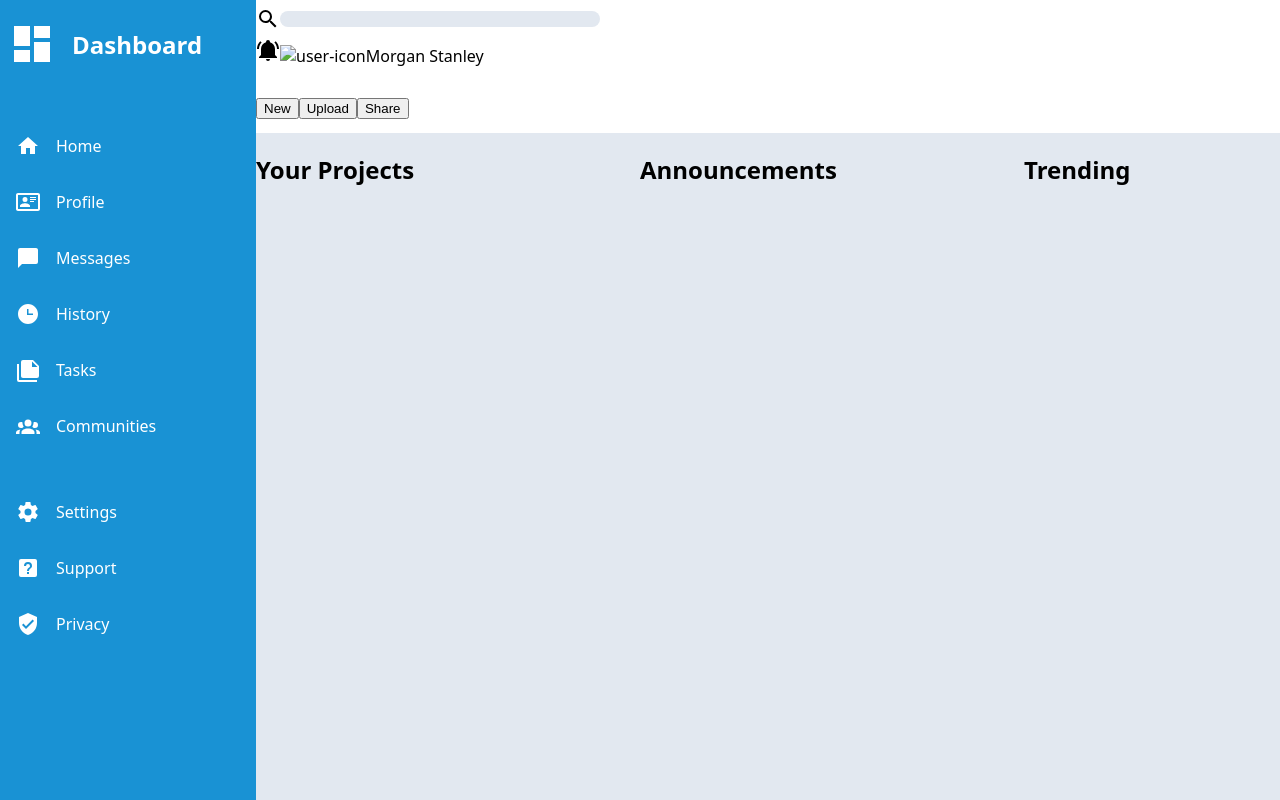
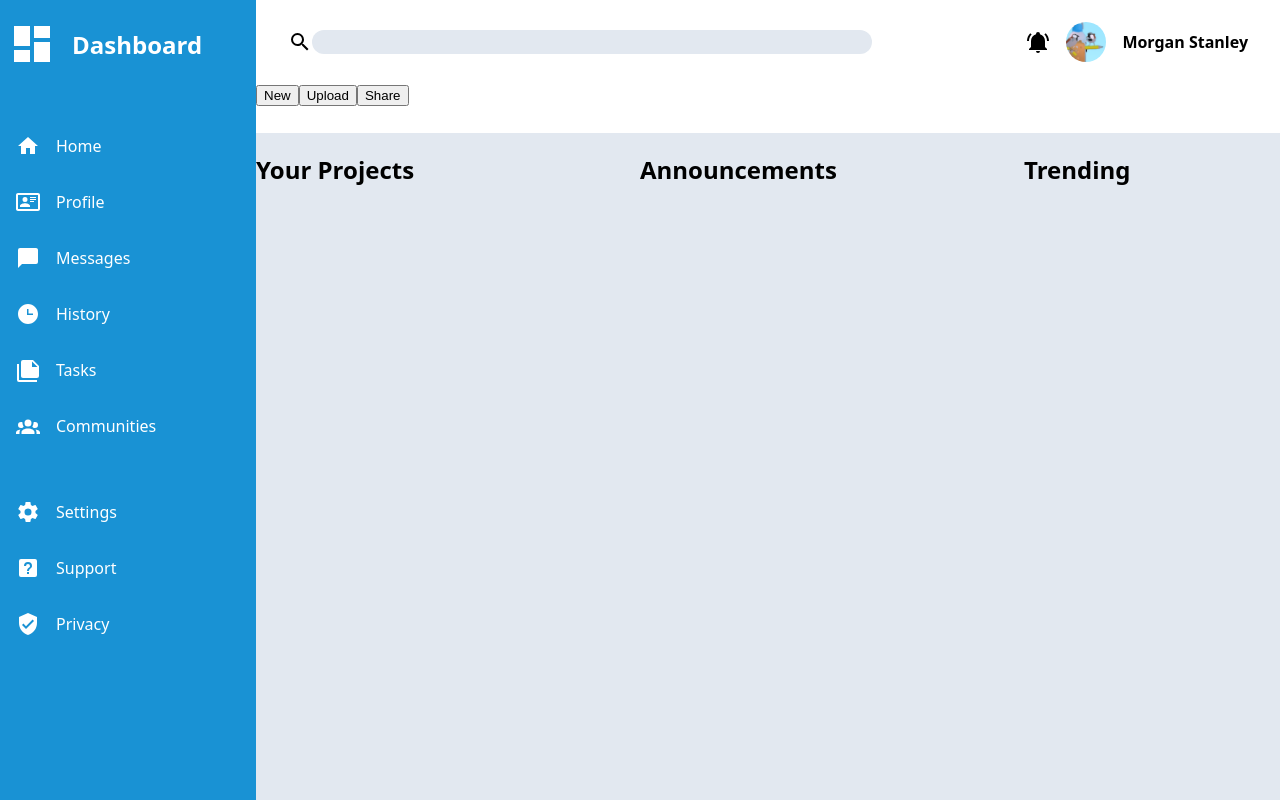
Before and after one commit to Manas-maker/odin-admin-dashboard, a plain HTML site: page index.html in a window 1280 px wide. Drawn offline with Linux system fonts and the light colour scheme.

Commit message:
finished header-top-row

```diff
--- a/index.html
+++ b/index.html
@@ -10,14 +10,18 @@
 <body>
     <div id="container">
         <div id="header">
+            <div id="header-top-row">
                 <div id="searchbar-container"><svg style="width:24px;height:24px" viewBox="0 0 24 24">
                     <path fill="currentColor" d="M9.5,3A6.5,6.5 0 0,1 16,9.5C16,11.11 15.41,12.59 14.44,13.73L14.71,14H15.5L20.5,19L19,20.5L14,15.5V14.71L13.73,14.44C12.59,15.41 11.11,16 9.5,16A6.5,6.5 0 0,1 3,9.5A6.5,6.5 0 0,1 9.5,3M9.5,5C7,5 5,7 5,9.5C5,12 7,14 9.5,14C12,14 14,12 14,9.5C14,7 12,5 9.5,5Z" />
                 </svg><div id="searchbar"></div></div>
                 <div id="user"><svg style="width:24px;height:24px" viewBox="0 0 24 24">
                     <path fill="currentColor" d="M21,19V20H3V19L5,17V11C5,7.9 7.03,5.17 10,4.29C10,4.19 10,4.1 10,4A2,2 0 0,1 12,2A2,2 0 0,1 14,4C14,4.1 14,4.19 14,4.29C16.97,5.17 19,7.9 19,11V17L21,19M14,21A2,2 0 0,1 12,23A2,2 0 0,1 10,21M19.75,3.19L18.33,4.61C20.04,6.3 21,8.6 21,11H23C23,8.07 21.84,5.25 19.75,3.19M1,11H3C3,8.6 3.96,6.3 5.67,4.61L4.25,3.19C2.16,5.25 1,8.07 1,11Z" />
-            </svg><img src="" alt="user-icon"><span>Morgan Stanley</span></div>
+                </svg><img src="naquera-photo-001_crop.png" alt="user-icon" id="user-icon"><span>Morgan Stanley</span></div>
+            </div>
+            <div id="header-bottom-row">
                 <div id="greeting"></div>
                 <div id="buttons"><button class="header-buttons">New</button><button class="header-buttons">Upload</button><button class="header-buttons">Share</button></div>
+            </div>
         </div>
         <div id="sidebar">
             <div id="sidebar-head"><svg id="dash-icon" style="width:48px;height:48px" viewBox="0 0 24 24">
--- a/style.css
+++ b/style.css
@@ -50,8 +50,9 @@ a {
 }
 
 #searchbar {
-    width: 20rem;
-    height: 1rem;
+    width: 45vw;
+    max-width: 35rem;
+    height: 24px;
     background-color: #e2e8f0;
     border-radius: 1rem;
 }
@@ -60,3 +61,22 @@ a {
     display: flex;
     align-items: center;
 }
+
+#user-icon {
+    height: 40px;
+    border-radius: 30px;
+}
+
+#header-top-row {
+    display: flex;
+    justify-content: space-between;
+    padding: 8px 32px;
+}
+
+#user {
+    display: flex;
+    align-items: center;
+    justify-content: space-between;
+    gap: 16px;
+    font-weight: bold;
+}
```
Lines whose indentation alone changed are shown as unchanged.
